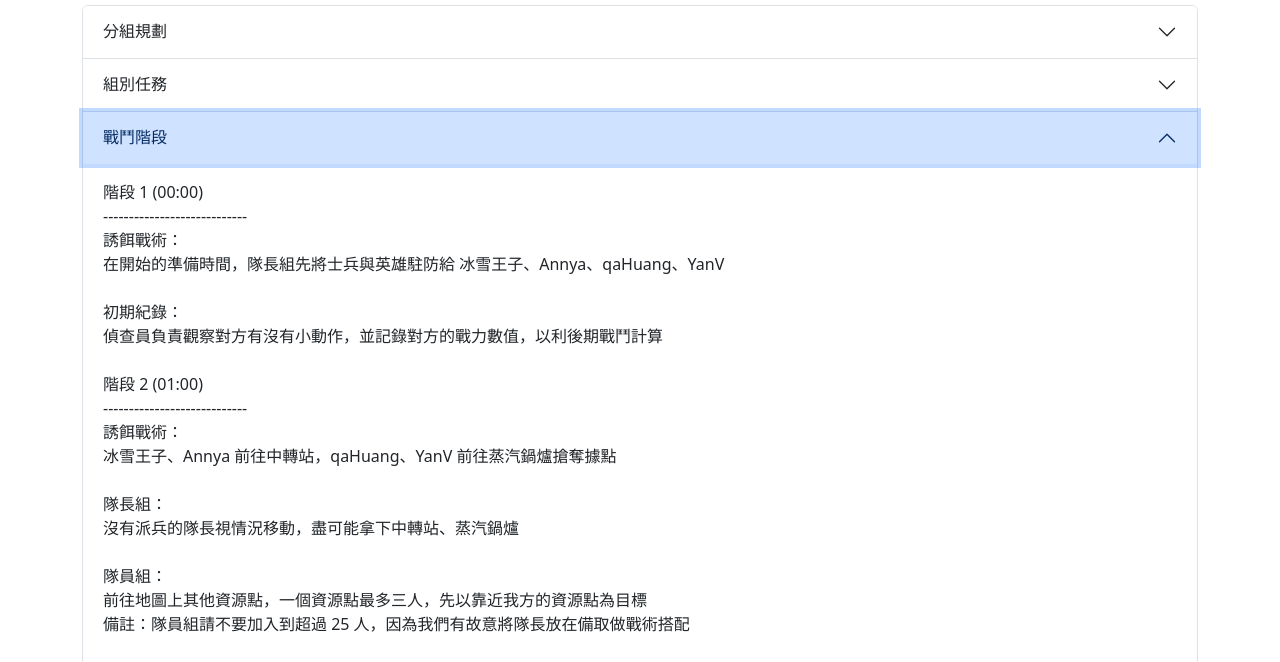
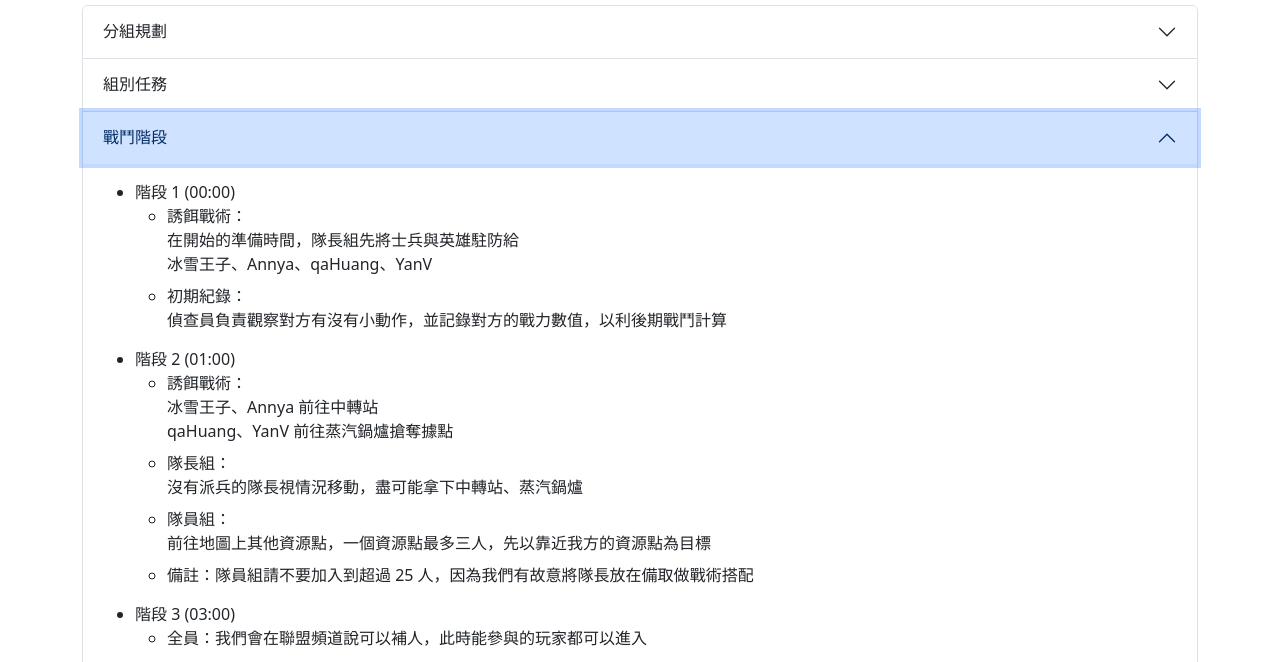
Before and after one commit to IffyArt/Whiteout-Survival, a plain HTML site: page index.html in a window 1280 px wide. Both pictures are taken after a click on the button "戰鬥階段". Shown: the part 103-765 px from the top of the page. Drawn offline with nearby package versions, Linux system fonts and the light colour scheme.

Commit message:
fix(index.html): fix html tag formant style

```diff
--- a/index.html
+++ b/index.html
@@ -13,6 +13,18 @@
     <style>
       h1 {
         margin: 30px 0;
+      }
+
+      .list > li {
+        margin-bottom: 15px;
+      }
+
+      .list > li > ul > li {
+        margin-bottom: 8px;
+      }
+
+      .accordion {
+        margin-bottom: 80px;
       }
     </style>
   </head>
@@ -111,24 +123,67 @@
             class="accordion-collapse collapse"
           >
             <div class="accordion-body">
-              階段 1 (00:00)<br />----------------------------<br />誘餌戰術：<br />在開始的準備時間，隊長組先將士兵與英雄駐防給
-              冰雪王子、Annya、qaHuang、YanV<br /><br />初期紀錄：<br />偵查員負責觀察對方有沒有小動作，並記錄對方的戰力數值，以利後期戰鬥計算<br /><br />
-              階段 2 (01:00)<br />----------------------------<br />
-              誘餌戰術：<br />冰雪王子、Annya 前往中轉站，qaHuang、YanV
-              前往蒸汽鍋爐搶奪據點<br /><br />
-              隊長組：<br />沒有派兵的隊長視情況移動，盡可能拿下中轉站、蒸汽鍋爐<br /><br />
-              隊員組：<br />前往地圖上其他資源點，一個資源點最多三人，先以靠近我方的資源點為目標<br />
-              備註：隊員組請不要加入到超過 25
-              人，因為我們有故意將隊長放在備取做戰術搭配<br /><br />
-
-              階段 3 (03:00)<br />----------------------------<br />
-              全員：我們會在聯盟頻道說可以補人，此時能參與的玩家都可以進入<br /><br />
-
-              階段 4 (15:00)<br />----------------------------<br />
-              隊長組：<br />前往拿下軍火庫(必拿)與庫傭兵營地，並視對方戰力情況看中央是否要拿<br /><br />隊員組：<br />根據指揮前往要攻陷的建築檢子彈，請能夠飛的玩家在戰場頻道打
-              1 讓我們知道有人能移動<br /><br />
-              階段 4<br />----------------------------<br />
-              全員：<br />指揮會根據個人積分更換成員(可以拿完全部獎勵)，請被點名或的成員請離開戰場，讓更多人可以獲得兵工廠獎勵
+              <ul class="list">
+                <li>
+                  階段 1 (00:00)
+                  <ul>
+                    <li>
+                      誘餌戰術：<br />在開始的準備時間，隊長組先將士兵與英雄駐防給<br />
+                      冰雪王子、Annya、qaHuang、YanV
+                    </li>
+                    <li>
+                      初期紀錄：<br />偵查員負責觀察對方有沒有小動作，並記錄對方的戰力數值，以利後期戰鬥計算
+                    </li>
+                  </ul>
+                </li>
+                <li>
+                  階段 2 (01:00)<br />
+                  <ul>
+                    <li>
+                      誘餌戰術：<br />冰雪王子、Annya 前往中轉站<br />qaHuang、YanV
+                      前往蒸汽鍋爐搶奪據點
+                    </li>
+                    <li>
+                      隊長組：<br />沒有派兵的隊長視情況移動，盡可能拿下中轉站、蒸汽鍋爐<br />
+                    </li>
+                    <li>
+                      隊員組：<br />前往地圖上其他資源點，一個資源點最多三人，先以靠近我方的資源點為目標
+                    </li>
+                    <li>
+                      備註：隊員組請不要加入到超過 25
+                      人，因為我們有故意將隊長放在備取做戰術搭配
+                    </li>
+                  </ul>
+                </li>
+                <li>
+                  階段 3 (03:00)<br />
+                  <ul>
+                    <li>
+                      全員：我們會在聯盟頻道說可以補人，此時能參與的玩家都可以進入
+                    </li>
+                  </ul>
+                </li>
+                <li>
+                  階段 4 (15:00)<br />
+                  <ul>
+                    <li>
+                      隊長組：<br />前往拿下軍火庫(必拿)與庫傭兵營地，並視對方戰力情況看中央是否要拿
+                    </li>
+                    <li>
+                      隊員組：<br />根據指揮前往要攻陷的建築檢子彈，請能夠飛的玩家在戰場頻道打
+                      1 讓我們知道有人能移動
+                    </li>
+                  </ul>
+                </li>
+                <li>
+                  階段 5<br />
+                  <ul>
+                    <li>
+                      全員：<br />指揮會根據個人積分更換成員(可以拿完全部獎勵)，請被點名或的成員請離開戰場，讓更多人可以獲得兵工廠獎勵
+                    </li>
+                  </ul>
+                </li>
+              </ul>
             </div>
           </div>
         </div>
```
